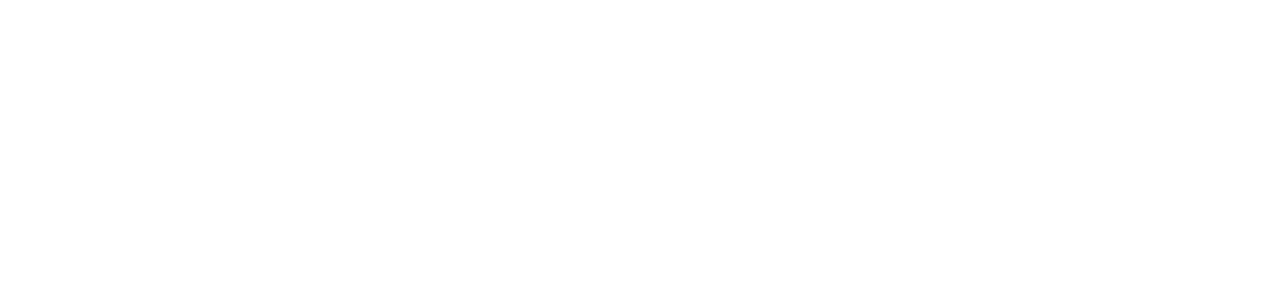
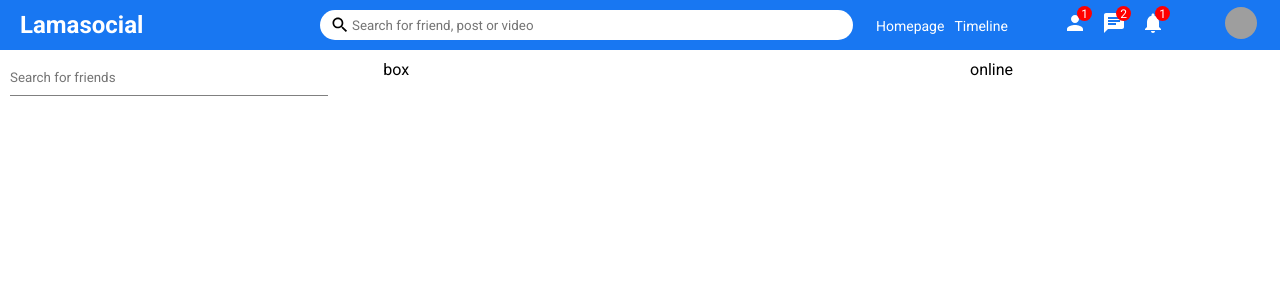
Before and after one commit to youone04/mesia-social-chats, a React (Create React App) app in the folder client/: page /messenger in a window 1280 px wide. Shown: the top 300 px of the page. Built offline with nearby package versions, Linux system fonts and the light colour scheme; sample sign-in values are in the browser's storage.

Commit message:
update chat box

```diff
--- a/client/src/App.js
+++ b/client/src/App.js
@@ -2,6 +2,7 @@
 import Login from "./pages/login/Login";
 import Profile from "./pages/profile/Profile";
 import Register from "./pages/register/Register";
+import Messenger from "./pages/messenger/Messenger.jsx";
 import {
   BrowserRouter as Router,
   Switch,
@@ -23,6 +24,9 @@
         <Route path="/register">
           {user ? <Redirect to="/" /> : <Register />}
         </Route>
+        <Route path="/messenger">
+          {!user ? <Redirect to="/" /> : <Messenger/>}
+        </Route>
         <Route path="/profile/:username">
           <Profile />
         </Route>
--- /dev/null
+++ b/client/src/pages/messenger/Messenger.jsx
@@ -0,0 +1,27 @@
+
+import Topbar from "../../components/topbar/Topbar";
+import "./messenger.css";
+export default function Messenger() {
+    return(
+        <>
+        <Topbar/>
+        <div className="messenger">
+            <div className="chatMenu">
+                <div className="chatMenuWrapper">
+                    <input placeholder="Search for friends" className="chatMenuInput" />
+                </div>
+            </div>
+            <div className="chatBox">
+                <div className="chatBoxWrapper">
+                    box
+                </div>
+            </div>
+            <div className="chatOnline">
+                <div className="chatWrapperOnline">
+                    online
+                </div>
+            </div>
+        </div>
+        </>
+    )
+}
--- /dev/null
+++ b/client/src/pages/messenger/messenger.css
@@ -0,0 +1,23 @@
+.messenger{
+    height: calc(100vh - 70px);
+    display: flex;
+}
+.chatMenu{
+    flex: 3.5;
+}
+.chatMenuInput{
+    width: 90%;
+    padding: 10px 0;
+    border: none;
+    border-bottom: 1px solid gray;
+}
+.chatBox{
+    flex: 5.5;
+}
+.chatOnline{
+    flex: 3;
+}
+.chatMenuWrapper, .chatBoxWrapper , .chatWrapperOnline{
+    padding: 10px;
+    height: 100%;
+}
```
Also changed, not shown: 2 other files (tests, documents, lock files or other folders).
